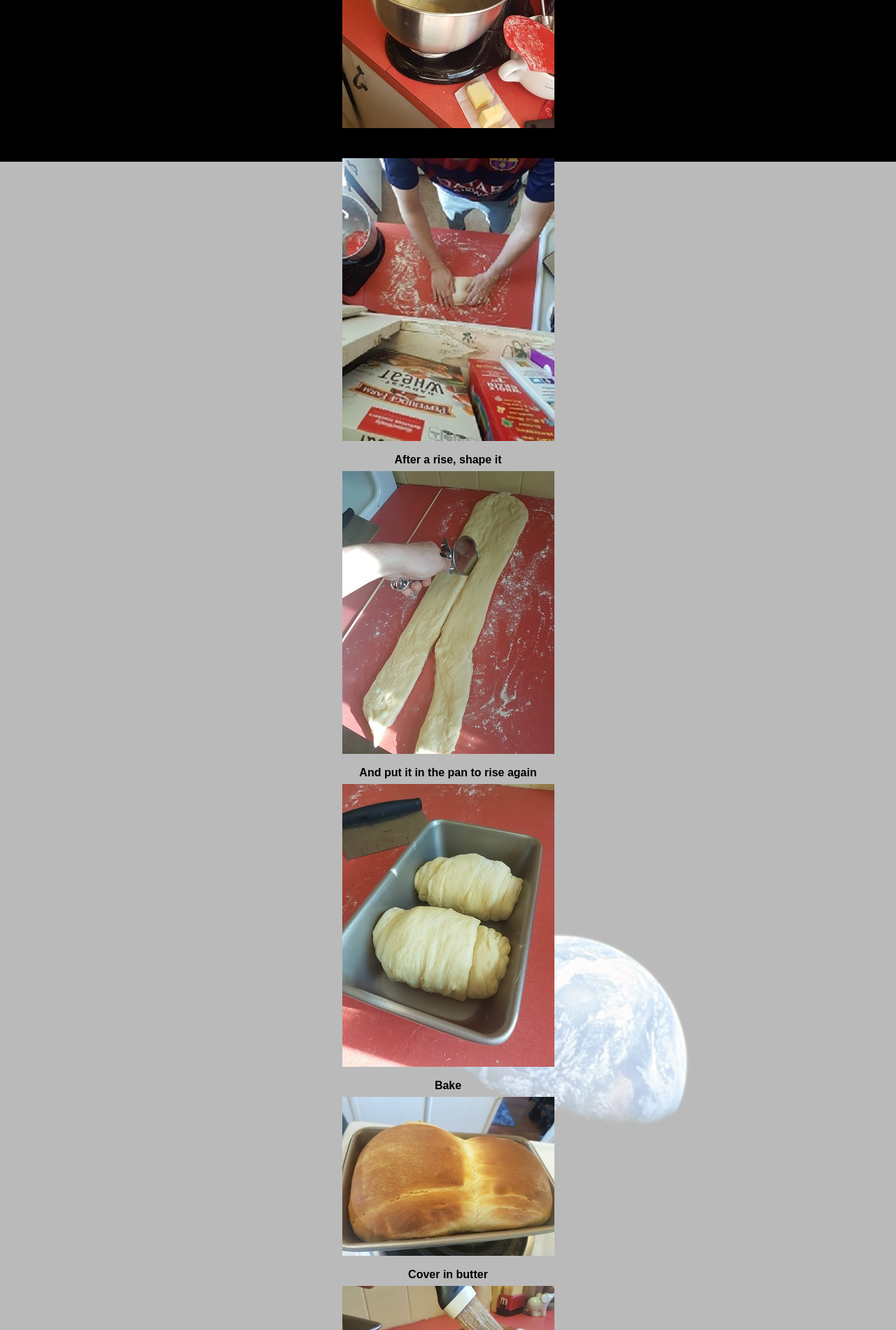
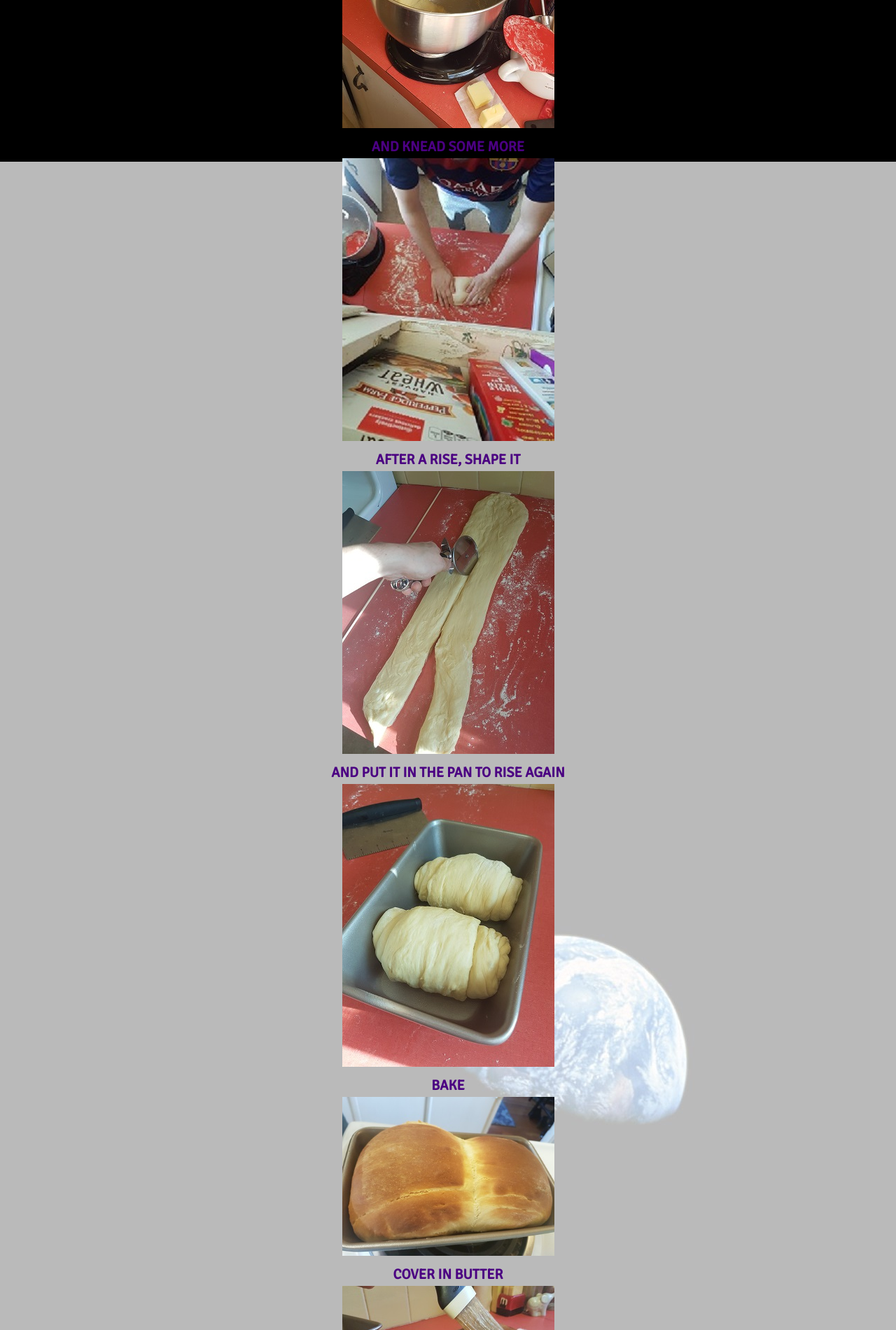
Before and after one commit to eomcgarry/Project2-EMcGarry, a plain HTML site: page breadfolder/bread.html in a window 1280 px wide. Shown: the part 900-2800 px from the top of the page at 70% size. Drawn offline with Linux system fonts and the light colour scheme.

Commit message:
Change headers
Change <p> to <h3> for all steps of breadmaking

```diff
--- a/breadfolder/bread.html
+++ b/breadfolder/bread.html
@@ -26,21 +26,21 @@
       <p>On the occasion that I have free time I enjoy baking. I bake a good amount of sandwich loaves and pastry. Also Pizza.</p>
     <h3 class="smallHead">The general process</h3>
       <p>This is a very basic and mediocre Japanese Milk Bread. That's one good thing about fresh baked bread, even when it's mediocre it is still always worth it.</p>
-      <p>First you mix</p>
+      <h3>First you mix</h3>
       <img src="../img/Mix.jpg" alt="Mix">
-      <p>Then you knead</p>
+      <h3>Then you knead</h3>
       <img src="../img/Knead.jpg" alt="Knead">
-      <p>And knead some more</p>
+      <h3>And knead some more</h3>
       <img src="../img/Knead_Hand.jpg" alt="Knead by hand">
-      <p>After a rise, shape it</p>
+      <h3>After a rise, shape it</h3>
       <img src="../img/Divide.jpg" alt="Shape">
-      <p>And put it in the pan to rise again</p>
+      <h3>And put it in the pan to rise again</h3>
       <img src="../img/Roll.jpg" alt="Rise">
-      <p>Bake</p>
+      <h3>Bake</h3>
       <img src="../img/Baked.jpg" alt="Baked">
-      <p>Cover in butter</p>
+      <h3>Cover in butter</h3>
       <img src="../img/Butter.jpg" alt="Butter">
-      <p>Eat</p>
+      <h3>Eat</h3>
       <img src="../img/Cut.jpg" alt="Fin">
   </section>
   <section class="breadBody">
```
